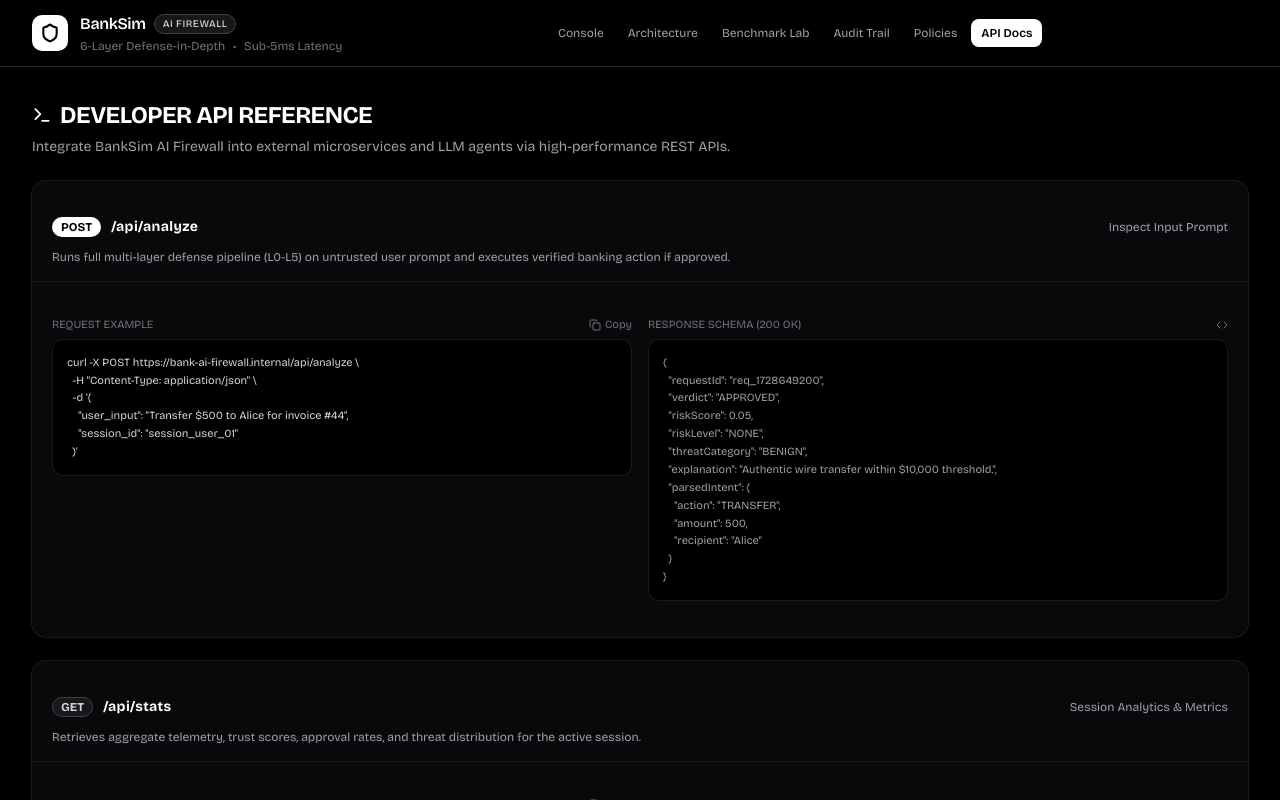
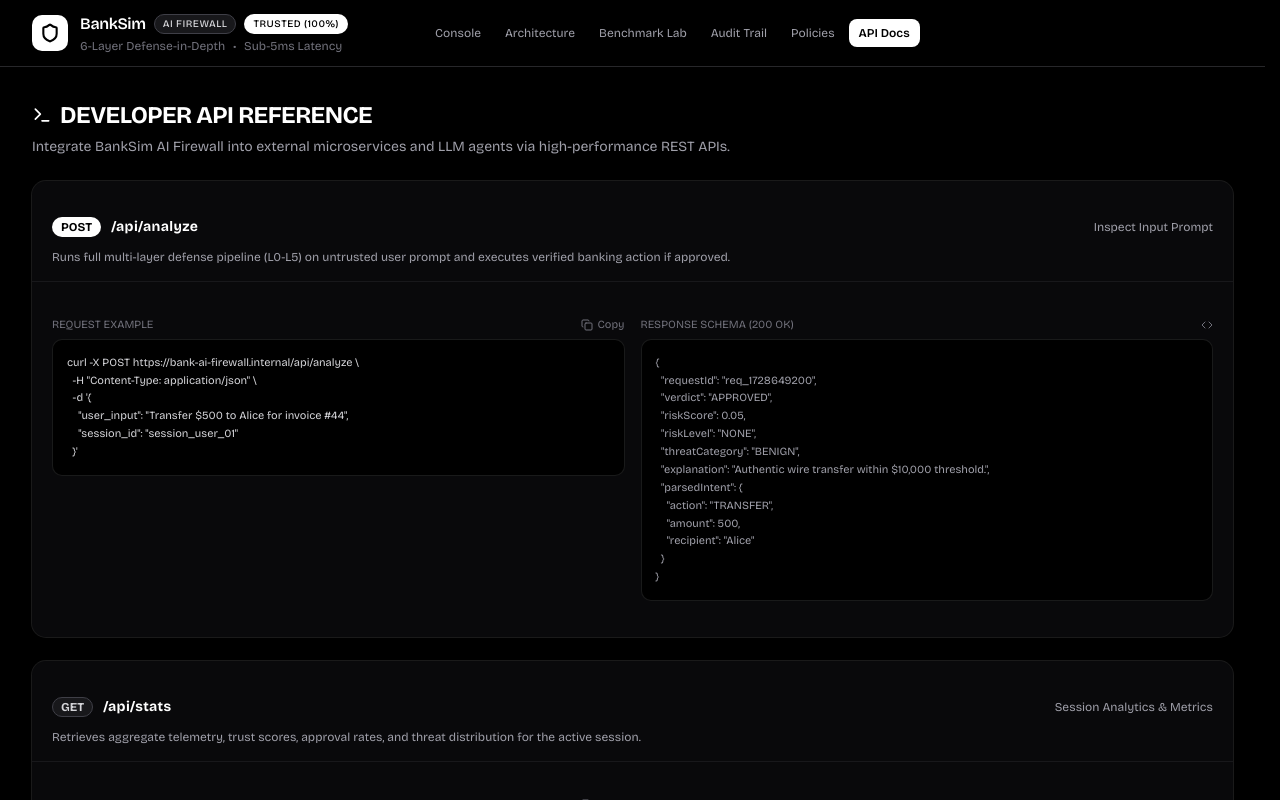
Before and after one commit to Hrithik450/promptwars, a Next.js app: page /docs in a window 1280 px wide. Shown: the top 800 px of the page. Built offline with nearby package versions, Linux system fonts and the light colour scheme; no server answers.

Commit message:
preserve navbar action space across routes to eliminate layout shift

```diff
--- a/src/app/globals.css
+++ b/src/app/globals.css
@@ -126,5 +126,6 @@
   }
   html {
     @apply font-sans;
+    scrollbar-gutter: stable;
   }
 }
--- a/src/components/dashboard/Header.tsx
+++ b/src/components/dashboard/Header.tsx
@@ -56,17 +56,20 @@ export function Header({
               >
                 AI Firewall
               </Badge>
-              {trustInfo && (
+              {(() => {
+                const info = trustInfo ?? { trustLevel: "TRUSTED", trustScore: 100 };
+                return (
                   <Badge
                     className={`text-[10px] font-mono tracking-wider uppercase px-2 py-0.5 ${
-                    trustInfo.trustLevel === "TRUSTED"
+                      info.trustLevel === "TRUSTED"
                         ? "bg-white text-black hover:bg-zinc-200"
                         : "bg-zinc-900 text-zinc-300 border border-zinc-700"
                     }`}
                   >
-                  {trustInfo.trustLevel} ({trustInfo.trustScore}%)
+                    {info.trustLevel} ({info.trustScore}%)
                   </Badge>
-              )}
+                );
+              })()}
             </div>
             <p className="text-xs text-zinc-500 hidden sm:flex items-center gap-2 mt-0.5">
               <span>6-Layer Defense-in-Depth</span>
@@ -97,8 +100,8 @@ export function Header({
           })}
         </nav>
 
-        {/* Action Controls */}
-        <div className="flex items-center gap-2 self-end md:self-center shrink-0">
+        {/* Action Controls - Space preserved across all routes */}
+        <div className="flex items-center gap-2 self-end md:self-center shrink-0 w-[236px] justify-end">
           {onOpenBenchmark && (
             <Button
               variant="outline"
```
Lines whose indentation alone changed are shown as unchanged.
